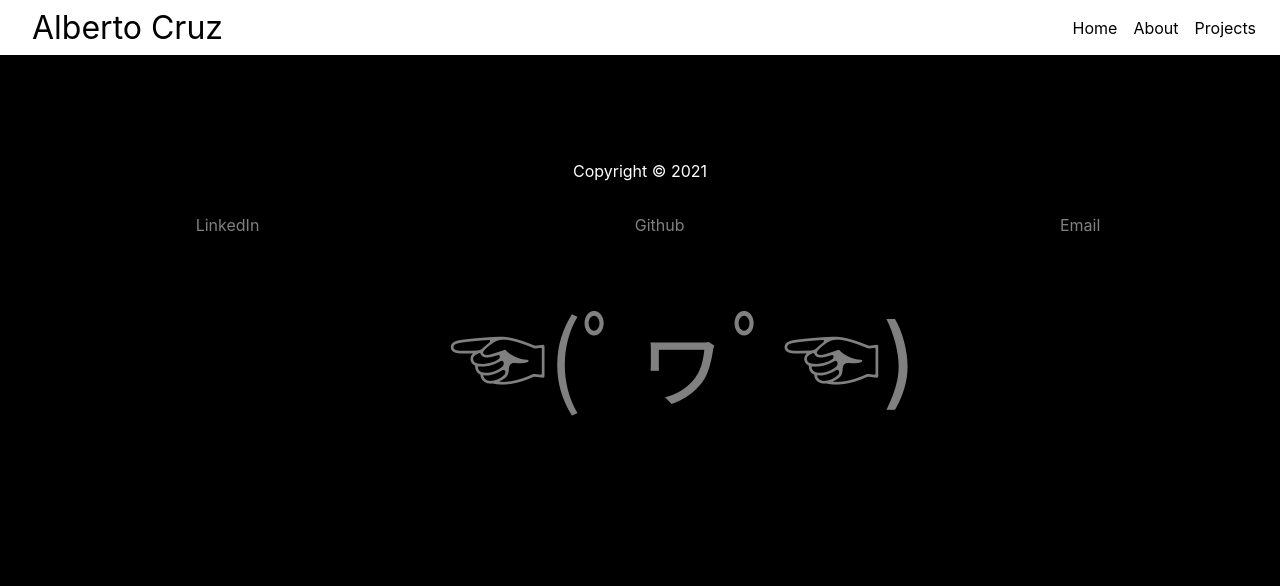
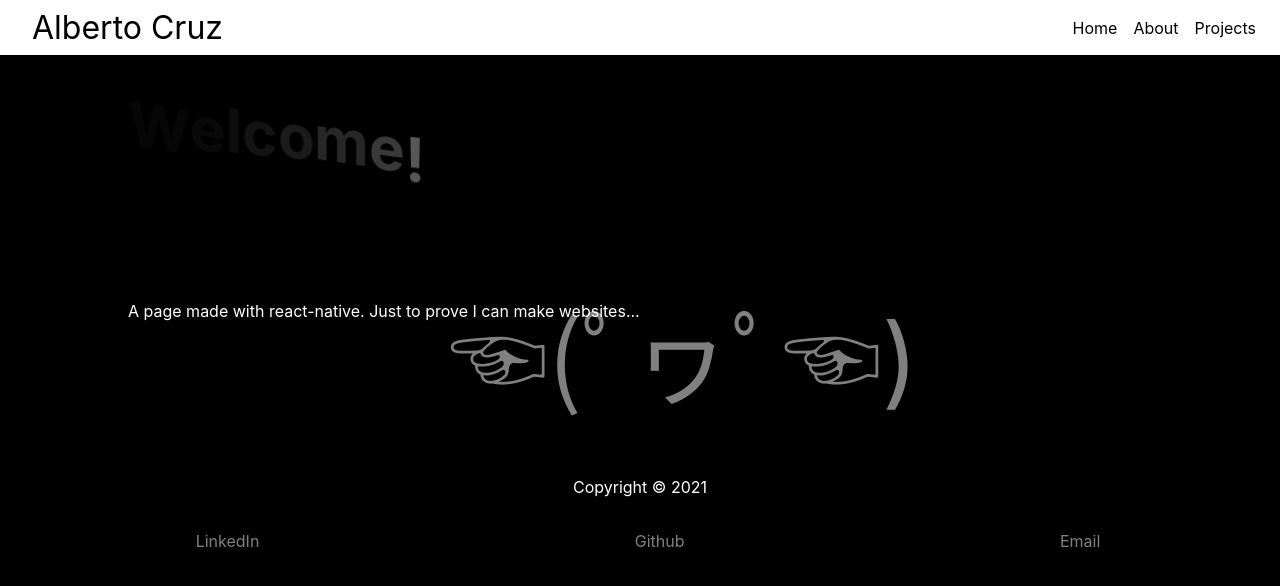
Before and after one commit to albertocruz6/personal-page, a React (Create React App) app: page / in a window 1280 px wide. Shown: the top 586 px of the page. Built offline with nearby package versions, Linux system fonts and the light colour scheme.

Commit message:
Attempting to deploy in custom URL

```diff
--- a/package.json
+++ b/package.json
@@ -1,6 +1,6 @@
 {
   "name": "personal-page",
-  "homepage": "https://albertocruz6.github.io/personal-page",
+  "homepage": "https://albertocruz6.github.io/",
   "version": "0.1.0",
   "private": true,
   "dependencies": {
@@ -12,7 +12,7 @@
     "react-bootstrap": "^2.0.3",
     "react-dom": "^17.0.2",
     "react-router-dom": "^6.1.1",
-    "react-scripts": "4.0.3",
+    "react-scripts": "^4.0.3",
     "styled-components": "^5.3.3",
     "web-vitals": "^1.1.2"
   },
--- a/src/App.js
+++ b/src/App.js
@@ -17,7 +17,7 @@ function App() {
       <Header/>
       <main style={{marginTop: '65px'}}>
      <Routes>
-       <Route path="/personal-page" element={<Home/>}/>
+       <Route path="/" element={<Home/>}/>
        <Route path="/about" element={<About/>}/>
        <Route path="/projects" element={<Projects/>}/>
      </Routes>
--- a/src/components/nav-bar/NavBar.js
+++ b/src/components/nav-bar/NavBar.js
@@ -15,7 +15,7 @@ const NavBar = ({sideBarClickHandler}) => {
             <div className='nav-bar__items'>
                 <ul>
                     <li>
-                        <Link to="/personal-page">Home</Link>
+                        <Link to="/">Home</Link>
                     </li>
                     <li>
                         <Link to="/about">About</Link>
--- a/src/components/side-bar/SideBar.js
+++ b/src/components/side-bar/SideBar.js
@@ -11,7 +11,7 @@ const SideBar = ({show}) => {
     return (
         <nav className={drawerClasses}>
             <ul>
-                <li><Link to="/personal-page">Home</Link></li>
+                <li><Link to="/">Home</Link></li>
                 <li><Link to="/about">About</Link></li>
                 <li><Link to="/projects">Projects</Link></li>
             </ul>
```
Also changed, not shown: 1 other file (tests, documents, lock files or other folders).
